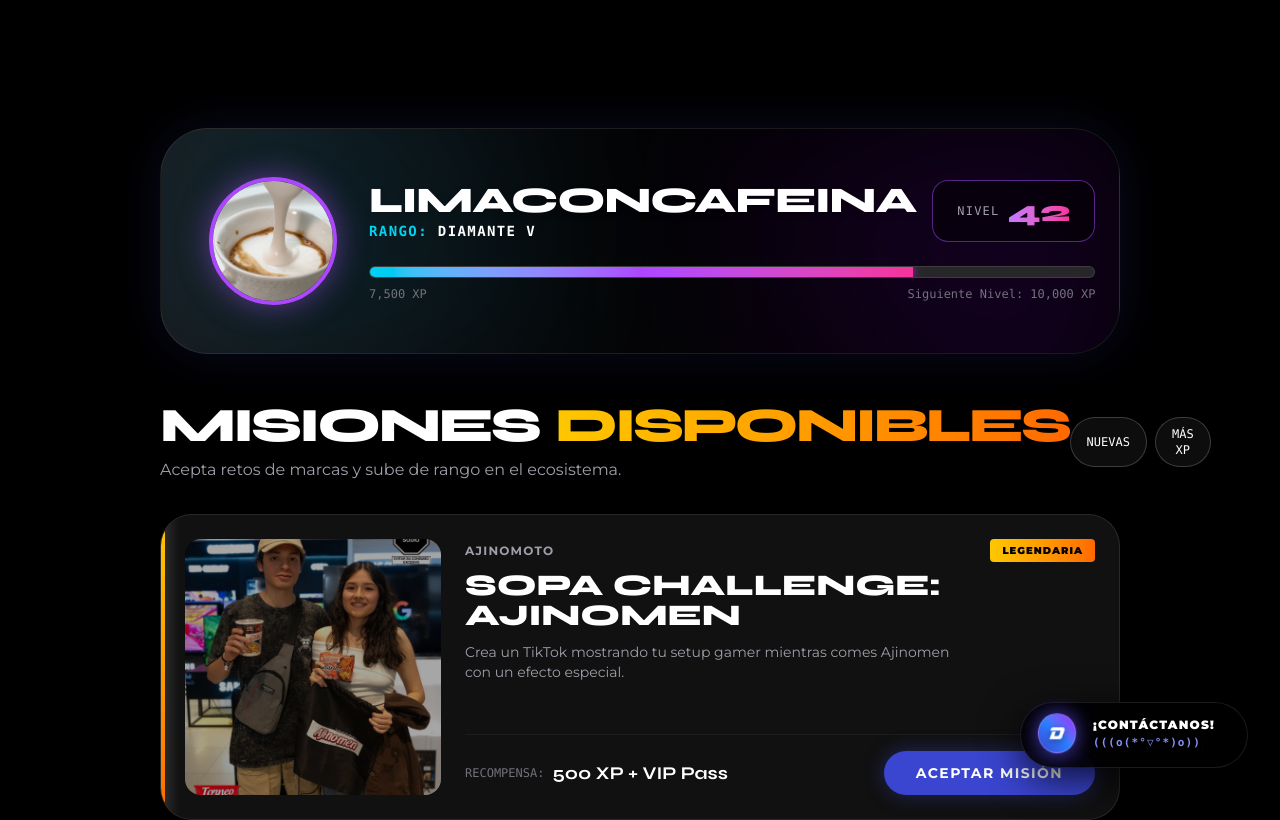
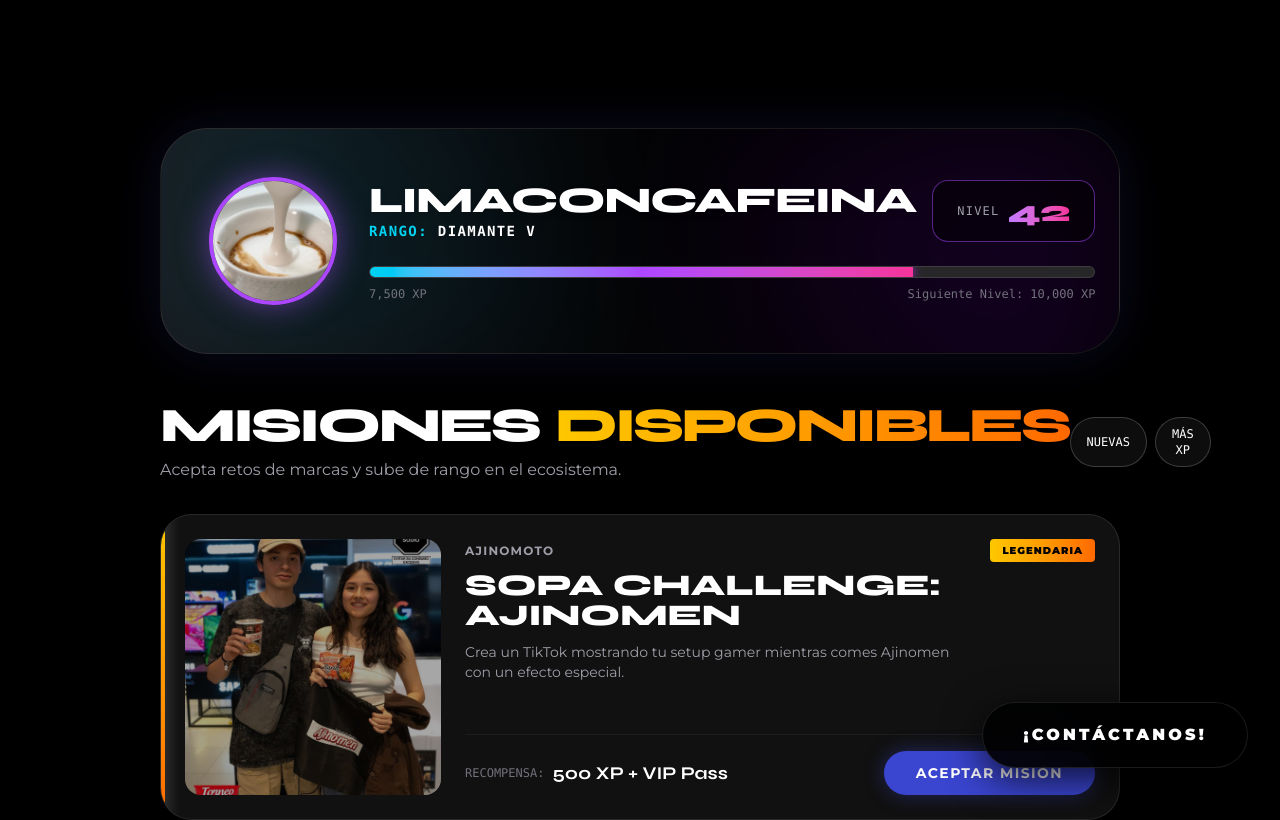
Before and after one commit to mago420/dem-agency, a Next.js app: page /creadores in a window 1280 px wide. Shown: the top 820 px of the page. Built offline with nearby package versions, Linux system fonts and the light colour scheme.

Commit message:
Animate CTA: Top state is text only, scroll state is icon + kaomoji roulette

```diff
--- a/components/StickyNavbar.tsx
+++ b/components/StickyNavbar.tsx
@@ -11,31 +11,37 @@
   const [hasScrolled, setHasScrolled] = useState(false);
   const [scrollPhrase, setScrollPhrase] = useState("¡CONTÁCTANOS!");
 
+  const [isTop, setIsTop] = useState(true);
+
   const phrases = [
+    "(≧∇≦)",
+    "¿Agendamos?",
+    "(*^◯^*)",
+    "¿Agendamos?",
     "(((o(*°▽°*)o)))",
-    "(≧∇≦)",
-    "(*^◯^*)",
+    "¿Agendamos?",
     "(^ω^)",
-    "( ˆ▽ˆ )",
+    "¿Agendamos?",
     "(o^^o)",
-    "(*^_^*)",
-    "(^O^)"
+    "¿Agendamos?"
   ];
 
   useMotionValueEvent(scrollY, "change", (latest) => {
     const previous = scrollY.getPrevious() ?? 0;
 
-    // Cambiar frase dinámicamente cada 600px de scroll
-    const phraseIndex = Math.floor(latest / 600) % phrases.length;
+    if (latest < 50) {
+      setIsTop(true);
+    } else {
+      setIsTop(false);
+    }
+
+    // Cambiar frase dinámicamente cada 400px de scroll para que rote más rápido
+    const phraseIndex = Math.floor(latest / 400) % phrases.length;
     if (phrases[phraseIndex] !== scrollPhrase) {
       setScrollPhrase(phrases[phraseIndex]);
     }
 
-    // Background blur toggling
-    if (latest > 50) setHasScrolled(true);
-    else setHasScrolled(false);
-
-    // Hide navbar on scroll down, show on scroll up
+    // Hide navbar on scroll down, show on scroll up (solo si ya scrolleó)
     if (latest > previous && latest > 150) {
       setHidden(true);
     } else {
@@ -61,50 +67,61 @@
       <a
         href="#contacto"
         onClick={(e) => handleNavClick(e, '#contacto')}
-        className="flex items-center gap-4 bg-black/90 hover:bg-[#1A1E40] border border-white/10 hover:border-[#3A45D0]/80 rounded-full pl-4 pr-6 py-2 sm:py-3 backdrop-blur-2xl shadow-[0_10px_40px_rgba(0,0,0,0.8)] hover:shadow-[0_0_40px_rgba(58,69,208,0.6)] transition-all cursor-pointer group"
+        className="flex items-center bg-black/90 hover:bg-[#1A1E40] border border-white/10 hover:border-[#3A45D0]/80 rounded-full backdrop-blur-2xl shadow-[0_10px_40px_rgba(0,0,0,0.8)] hover:shadow-[0_0_40px_rgba(58,69,208,0.6)] transition-all cursor-pointer group"
+      >
+        <AnimatePresence mode="wait">
+          {isTop ? (
+            <motion.div
+              key="top-state"
+              initial={{ opacity: 0, width: 0 }}
+              animate={{ opacity: 1, width: 'auto' }}
+              exit={{ opacity: 0, width: 0 }}
+              className="px-8 py-4 sm:px-10 sm:py-5 flex items-center justify-center overflow-hidden"
+            >
+              <span className="font-sans font-black uppercase tracking-[0.2em] text-white text-sm sm:text-base whitespace-nowrap">
+                ¡Contáctanos!
+              </span>
+            </motion.div>
+          ) : (
+            <motion.div
+              key="scrolled-state"
+              initial={{ opacity: 0, width: 0 }}
+              animate={{ opacity: 1, width: 'auto' }}
+              exit={{ opacity: 0, width: 0 }}
+              className="flex items-center gap-3 pl-2 pr-6 py-2 overflow-hidden"
             >
               {/* Logo animado súper cool con Ripple Effect */}
-        <div className="relative flex items-center justify-center">
-          {/* Pulsos traseros */}
+              <div className="relative flex items-center justify-center shrink-0">
                 <div className="absolute inset-0 bg-[#3A45D0] rounded-full animate-ping opacity-20 group-hover:opacity-40" style={{ animationDuration: '2s' }} />
                 <div className="absolute inset-0 bg-purple-500 rounded-full animate-pulse opacity-20 blur-md group-hover:opacity-60" />
-
                 <motion.div
-            animate={{
-              rotateY: [0, 180, 360],
-              y: [-2, 2, -2]
-            }}
-            transition={{
-              rotateY: { duration: 6, repeat: Infinity, ease: "linear" },
-              y: { duration: 3, repeat: Infinity, ease: "easeInOut" }
-            }}
+                  animate={{ rotateY: [0, 180, 360], y: [-2, 2, -2] }}
+                  transition={{ rotateY: { duration: 6, repeat: Infinity, ease: "linear" }, y: { duration: 3, repeat: Infinity, ease: "easeInOut" } }}
                   style={{ transformStyle: "preserve-3d" }}
-            className="relative w-10 h-10 rounded-full bg-gradient-to-tr from-[#3A45D0] via-blue-500 to-purple-600 flex items-center justify-center shadow-[0_0_20px_rgba(58,69,208,0.8)] border border-white/20 group-hover:border-white/50 transition-colors shrink-0"
+                  className="relative w-10 h-10 sm:w-12 sm:h-12 rounded-full bg-gradient-to-tr from-[#3A45D0] via-blue-500 to-purple-600 flex items-center justify-center shadow-[0_0_20px_rgba(58,69,208,0.8)] border border-white/20 group-hover:border-white/50 transition-colors shrink-0"
                 >
-            <Image src="/images/dem-icon-d-white.png" alt="DEM Icon" width={18} height={18} className="object-contain drop-shadow-[0_2px_4px_rgba(0,0,0,0.5)]" />
+                  <Image src="/images/dem-icon-d-white.png" alt="DEM Icon" width={20} height={20} className="object-contain drop-shadow-[0_2px_4px_rgba(0,0,0,0.5)]" />
                 </motion.div>
               </div>
 
-        {/* Texto 2 líneas: Fijo + Emoticon Dinámico */}
-        <div className="flex flex-col items-start justify-center pr-2">
-          <span className="text-xs font-sans font-black uppercase tracking-widest text-white leading-none">
-            ¡Contáctanos!
-          </span>
-          <div className="relative overflow-hidden h-4 w-[110px] mt-1">
+              {/* Ruleta Dinámica */}
+              <div className="relative overflow-hidden h-5 w-[110px] flex items-center">
                 <AnimatePresence mode="popLayout">
                   <motion.span
                     key={scrollPhrase}
-                initial={{ opacity: 0, y: 15 }}
+                    initial={{ opacity: 0, y: 20 }}
                     animate={{ opacity: 1, y: 0 }}
-                exit={{ opacity: 0, y: -15 }}
-                transition={{ duration: 0.3 }}
-                className="absolute left-0 text-[11px] font-mono font-bold tracking-widest text-[#8492f5] whitespace-nowrap"
+                    exit={{ opacity: 0, y: -20 }}
+                    transition={{ duration: 0.4, type: "spring", bounce: 0.4 }}
+                    className={`absolute left-0 text-xs sm:text-sm font-bold tracking-widest whitespace-nowrap ${scrollPhrase === "¿Agendamos?" ? "font-sans uppercase text-white" : "font-mono text-[#8492f5]"}`}
                   >
                     {scrollPhrase}
                   </motion.span>
                 </AnimatePresence>
               </div>
-        </div>
+            </motion.div>
+          )}
+        </AnimatePresence>
       </a>
     </motion.div>
   );
```
Lines whose indentation alone changed are shown as unchanged.
